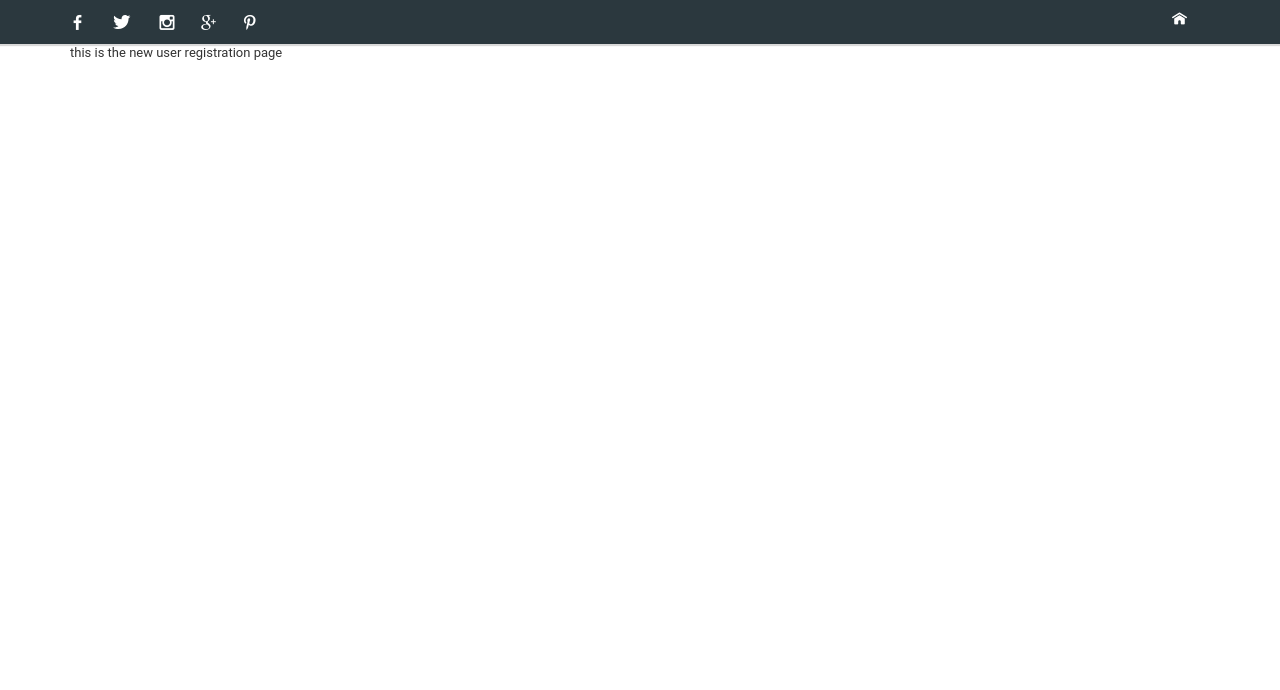
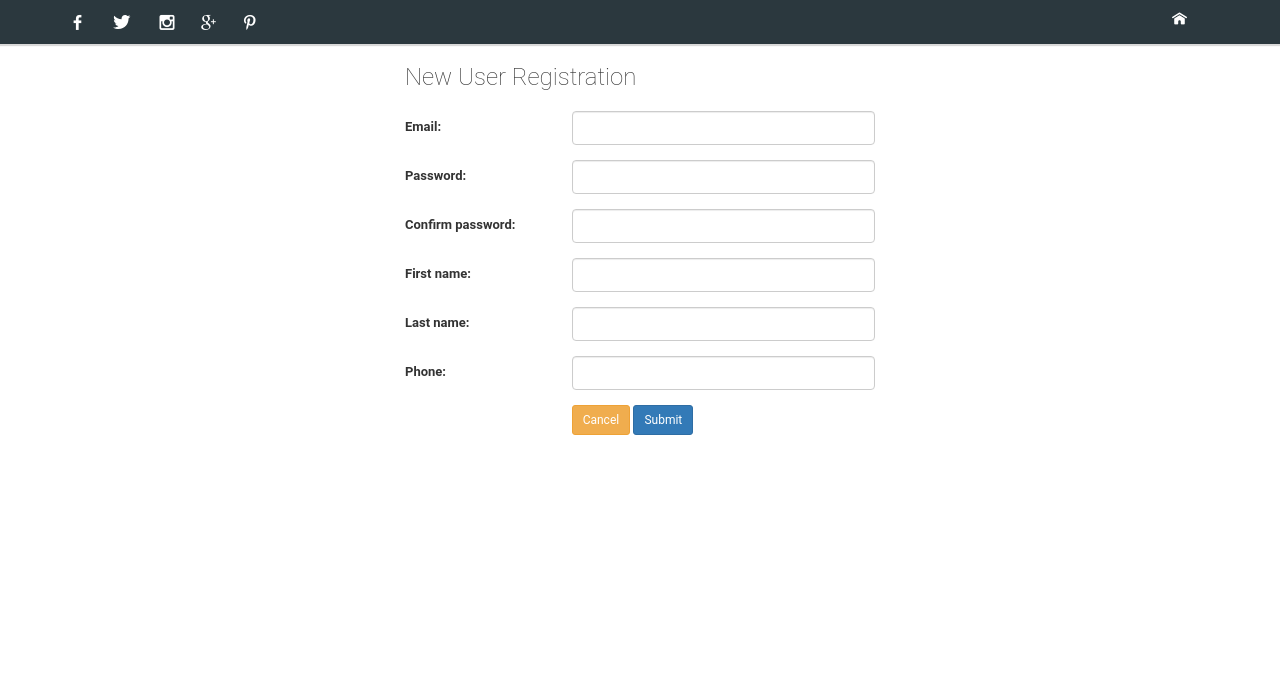
Before and after one commit to wenhao888/handAcc, a Node server app: page /user/registration in a window 1280 px wide. Shown: the top 690 px of the page. Run offline with Node 20, Linux system fonts and the light colour scheme; some libraries are stand-ins or nearby versions; some web fonts are replaced.

Commit message:
registration

```diff
--- a/src/views/user/registration.ejs
+++ b/src/views/user/registration.ejs
@@ -1,5 +1,61 @@
 <%-contentFor("content")%>
 
-<div class="container">
-    this is the new user registration page
+<div class="container" style="width:500px;">
+    <h3 class="page-title">
+        New User Registration
+    </h3>
+
+    <form class="form-horizontal registration-form">
+        <div class="form-group">
+            <label class="control-label col-sm-4"> Email: </label>
+            <div class="col-sm-8">
+                <input type="email" class="form-control" name="email">
+            </div>
+        </div>
+
+        <div class="form-group">
+            <label class="control-label col-sm-4"> Password: </label>
+            <div class="col-sm-8">
+                <input type="email" class="form-control" name="email">
+            </div>
+        </div>
+
+        <div class="form-group">
+            <label class="control-label col-sm-4"> Confirm password: </label>
+            <div class="col-sm-8">
+                <input type="email" class="form-control" name="email">
+            </div>
+        </div>
+
+        <div class="form-group">
+            <label class="control-label col-sm-4">First name: </label>
+            <div class="col-sm-8">
+                <input type="text" class="form-control" name="name"/>
+            </div>
+        </div>
+
+        <div class="form-group">
+            <label class="control-label col-sm-4">Last name: </label>
+            <div class="col-sm-8">
+                <input type="text" class="form-control" name="name"/>
+            </div>
+        </div>
+
+        <div class="form-group">
+            <label class="control-label col-sm-4"> Phone: </label>
+            <div class="col-sm-8">
+                <input type="text" class="form-control" name="phone">
+            </div>
+        </div>
+
+
+
+        <div class="form-group">
+            <div class="col-sm-8 col-sm-offset-4">
+                <a class="btn btn-sm btn-warning" href="/"> Cancel </a>
+                <button class="btn btn-sm btn-primary"> Submit </button>
+            </div>
+        </div>
+
+    </form>
 </div>
```
